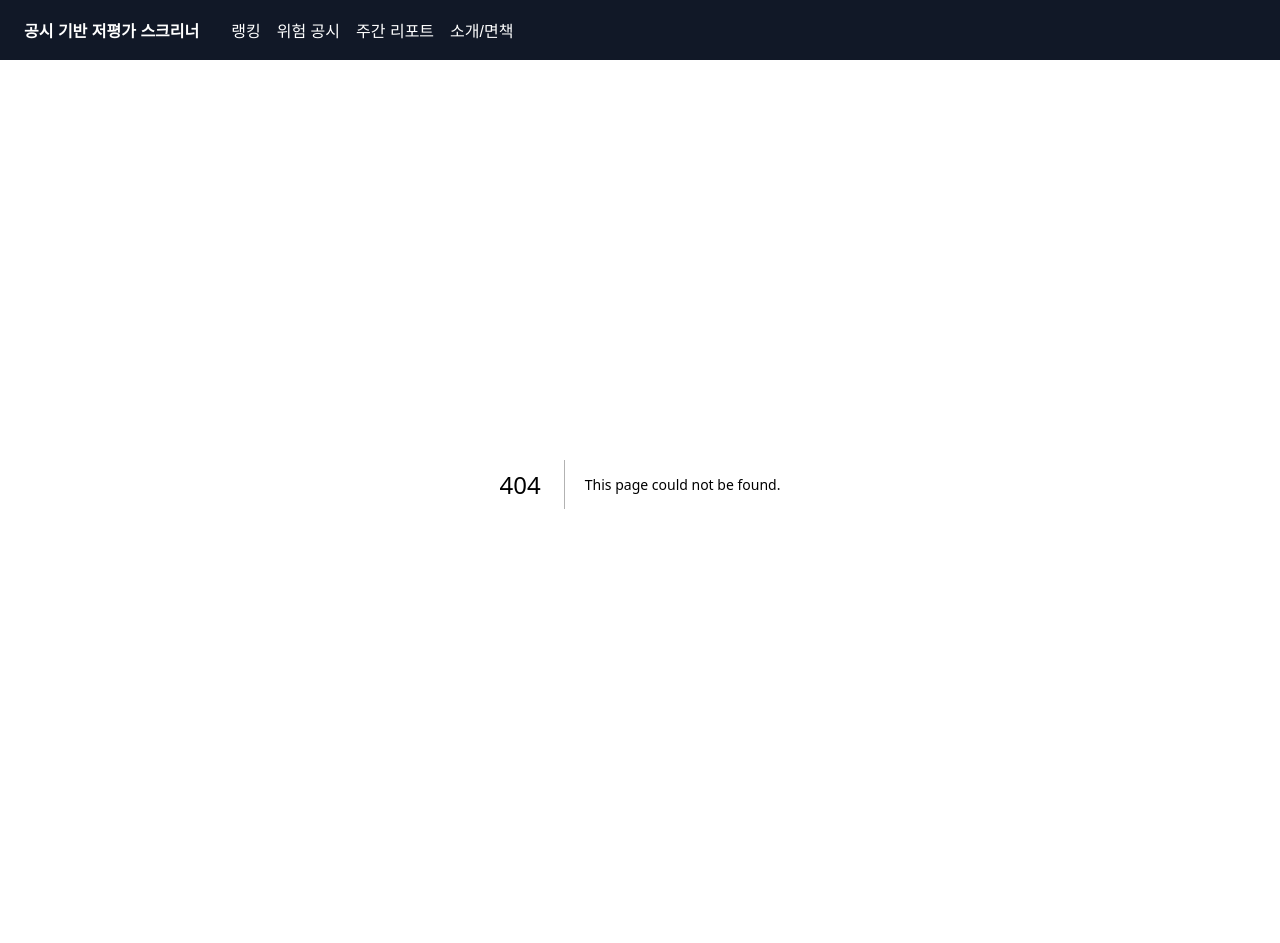
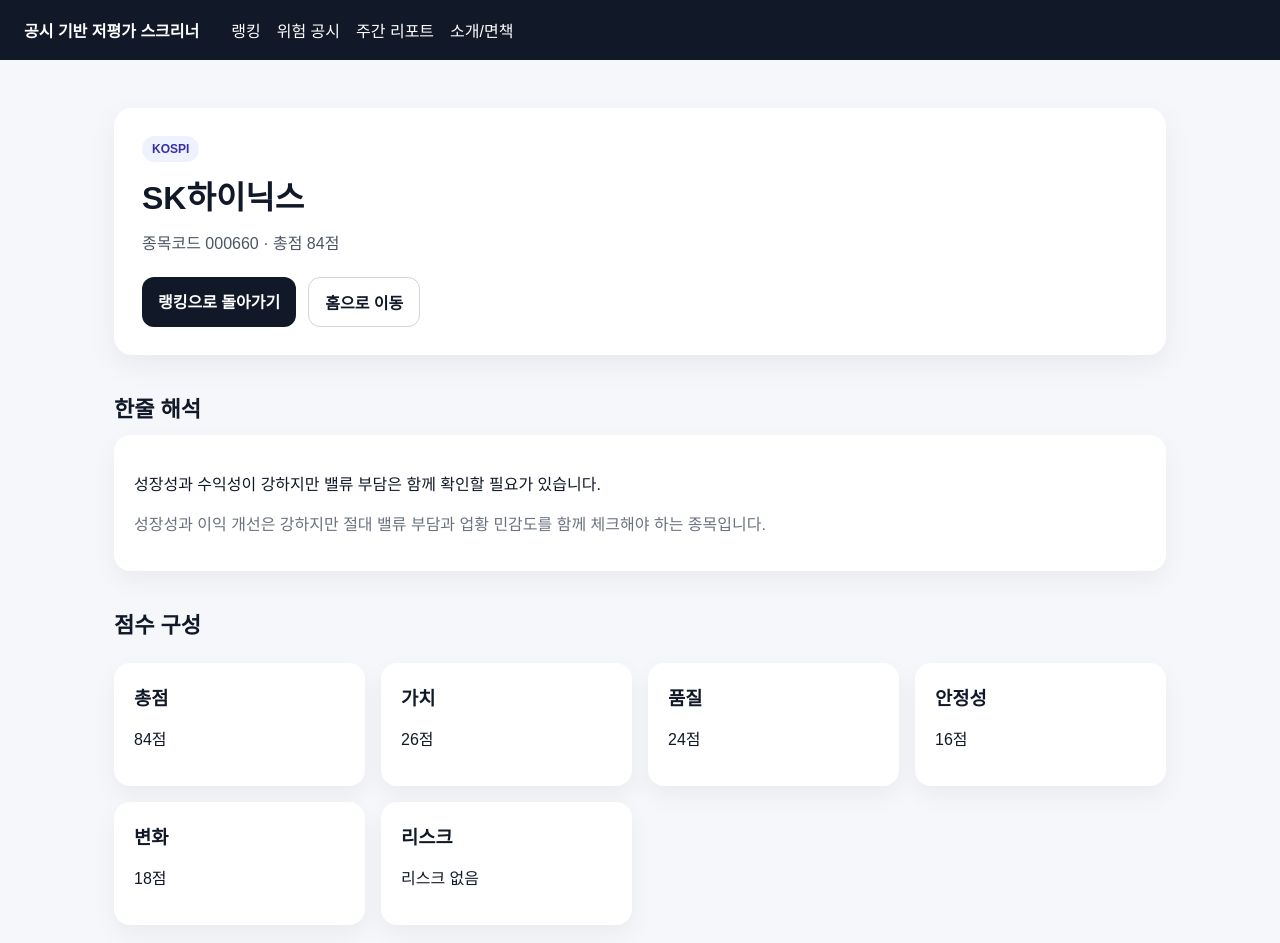
Before and after one commit to DcoyA/screener, a Next.js app: page /stock/000660 in a window 1280 px wide. Before the commit this address had no page. Shown: the top 943 px of the page. Built offline with nearby package versions, Linux system fonts and the light colour scheme.

Commit message:
Create page.js

```diff
--- /dev/null
+++ b/app/stock/[code]/page.js
@@ -0,0 +1,67 @@
+import Link from "next/link";
+import { notFound } from "next/navigation";
+import stocks from "../../data/stocks.json";
+
+export default function StockDetailPage({ params }) {
+  const stock = stocks.find((item) => item.code === params.code);
+
+  if (!stock) {
+    notFound();
+  }
+
+  return (
+    <>
+      <section className="hero">
+        <div className="badge">{stock.market}</div>
+        <h1>{stock.name}</h1>
+        <p>
+          종목코드 {stock.code} · 총점 {stock.totalScore}점
+        </p>
+
+        <div className="buttonRow">
+          <Link href="/ranking" className="button">랭킹으로 돌아가기</Link>
+          <Link href="/" className="button secondary">홈으로 이동</Link>
+        </div>
+      </section>
+
+      <h2 className="section-title">한줄 해석</h2>
+      <div className="card">
+        <p>{stock.summary}</p>
+        <p className="muted">{stock.description}</p>
+      </div>
+
+      <h2 className="section-title">점수 구성</h2>
+      <div className="grid">
+        <div className="card">
+          <h3>총점</h3>
+          <p>{stock.totalScore}점</p>
+        </div>
+        <div className="card">
+          <h3>가치</h3>
+          <p>{stock.valueScore}점</p>
+        </div>
+        <div className="card">
+          <h3>품질</h3>
+          <p>{stock.qualityScore}점</p>
+        </div>
+        <div className="card">
+          <h3>안정성</h3>
+          <p>{stock.safetyScore}점</p>
+        </div>
+        <div className="card">
+          <h3>변화</h3>
+          <p>{stock.changeScore}점</p>
+        </div>
+        <div className="card">
+          <h3>리스크</h3>
+          <p>{stock.risk}</p>
+        </div>
+      </div>
+
+      <div className="notice">
+        이 페이지는 MVP용 종목 상세 화면입니다. 현재는 JSON 데이터 기반이며,
+        다음 단계에서 구글시트의 사이트출력 데이터와 연결할 예정입니다.
+      </div>
+    </>
+  );
+}
```
